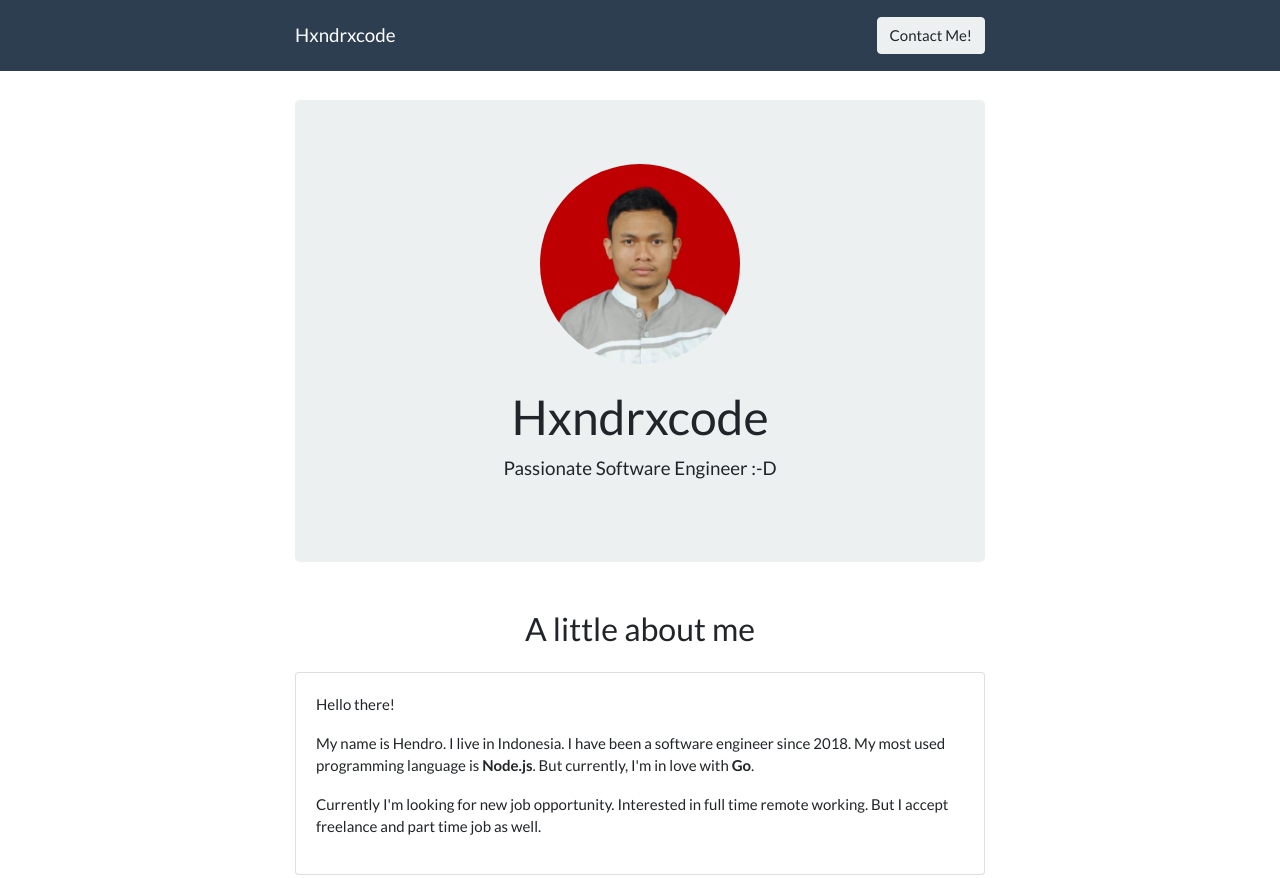
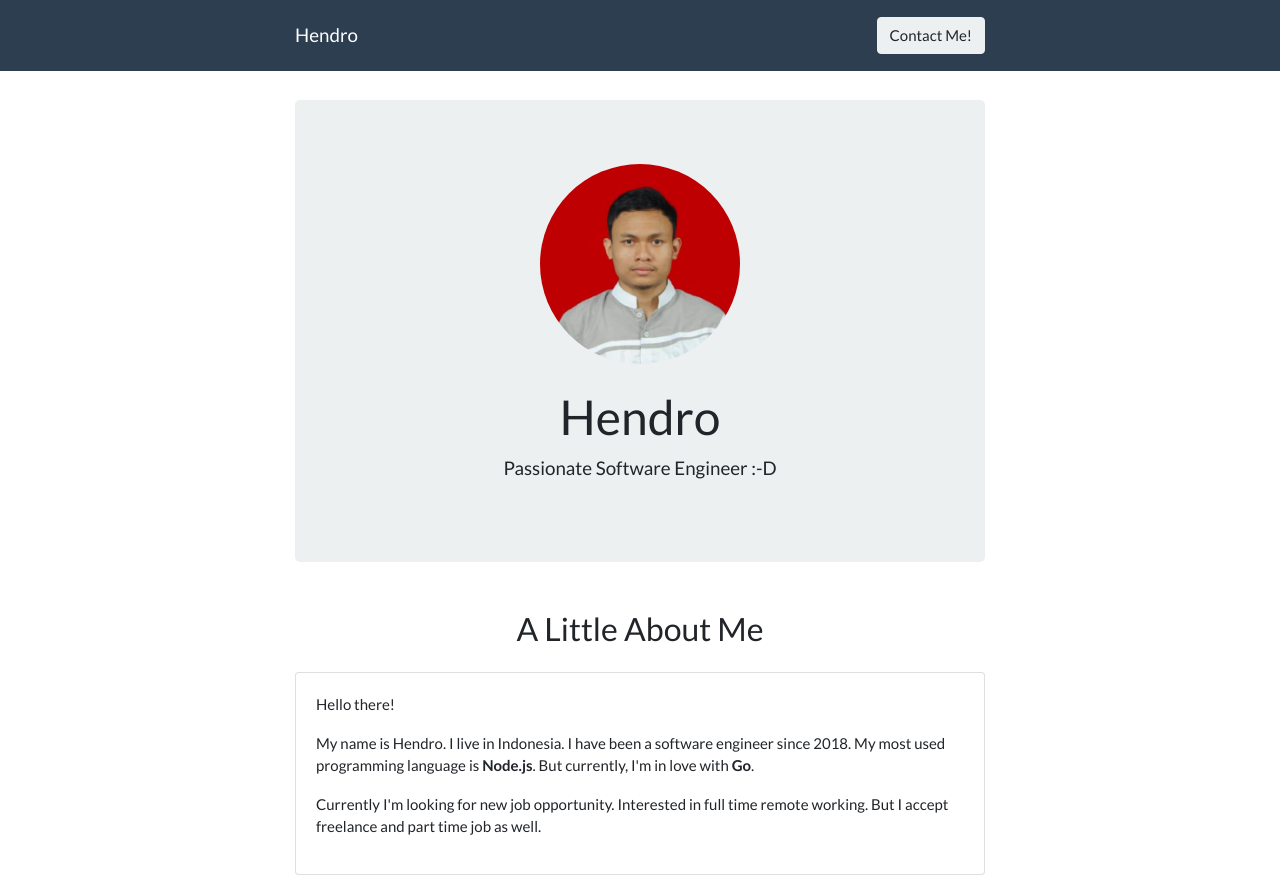
Before and after one commit to hxndrxcode/hxndrxcode.github.io, a plain HTML site: page index.html in a window 1280 px wide. Shown: the top 878 px of the page. Drawn offline with nearby package versions, Linux system fonts and the light colour scheme.

Commit message:
Fix name

```diff
--- a/index.html
+++ b/index.html
@@ -4,7 +4,7 @@
     <meta charset="UTF-8">
     <meta http-equiv="X-UA-Compatible" content="IE=edge">
     <meta name="viewport" content="width=device-width, initial-scale=1.0">
-    <title>Hxndrxcode</title>
+    <title>Hendro</title>
     <link rel="stylesheet" href="https://bootswatch.com/4/flatly/bootstrap.min.css">
     <link rel="stylesheet" href="/asset/css/style.css">
     <link rel="shortcut icon" href="/asset/image/hxndrxcode-photo.jpeg" type="image/jpeg">
@@ -13,7 +13,7 @@
     <nav class="navbar navbar-dark bg-primary fixed-top">
         <div class="container">
             <a class="navbar-brand" href="#">
-                Hxndrxcode
+                Hendro
             </a>
             <a href="#contact" class="btn btn-light my-2 my-sm-0 ml-auto" type="submit">Contact Me!</a>
         </div>
@@ -22,11 +22,11 @@
         <div class="jumbotron mb-5 text-center">
             <img src="/asset/image/hxndrxcode-photo.jpeg" class="rounded-circle mb-4" alt="" style="max-height: 200px;">
 
-            <h1 class="">Hxndrxcode</h1>
+            <h1 class="">Hendro</h1>
             <p class="lead">Passionate Software Engineer :-D</p>
         </div>
         <div class="mb-5">
-            <h3 class="mb-4 text-center">A little about me</h3>
+            <h3 class="mb-4 text-center">A Little About Me</h3>
             <div class="card">
                 <div class="card-body" v-html="markdown(about)"></div>
             </div>
```
